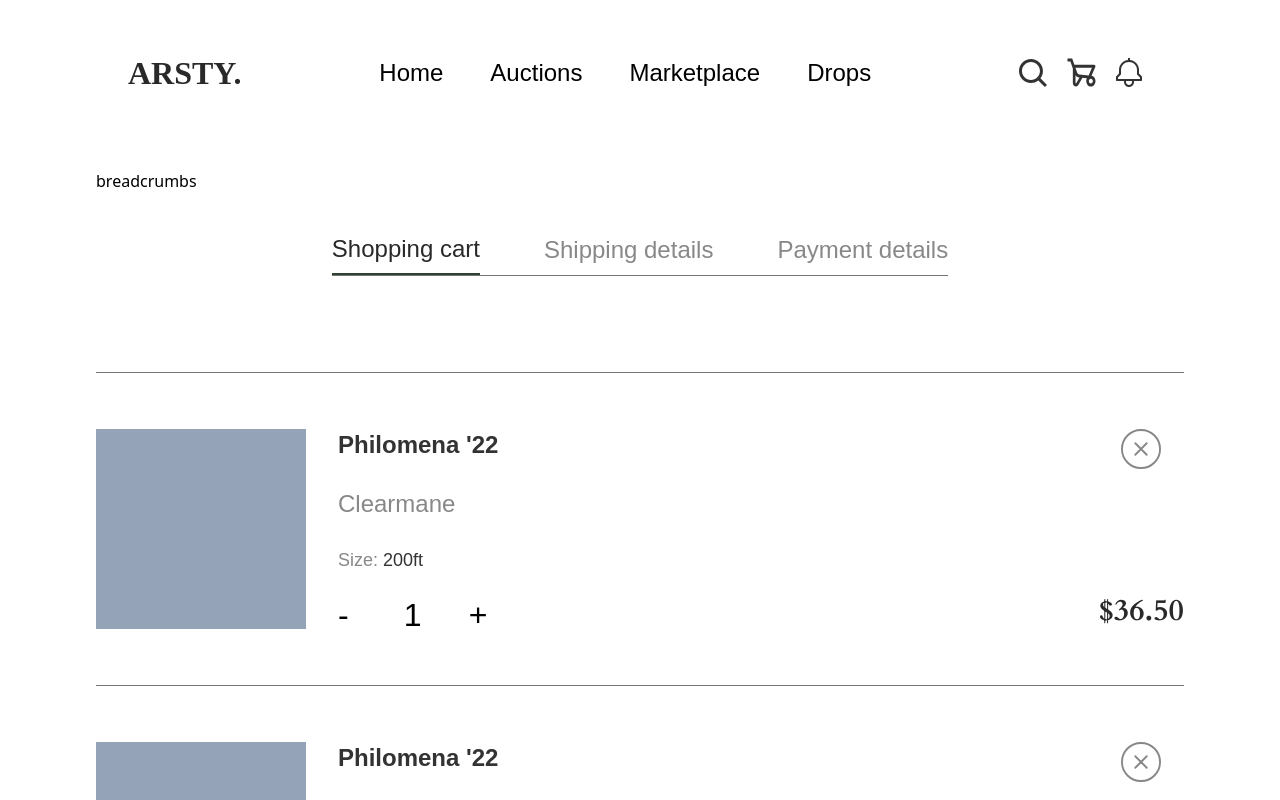
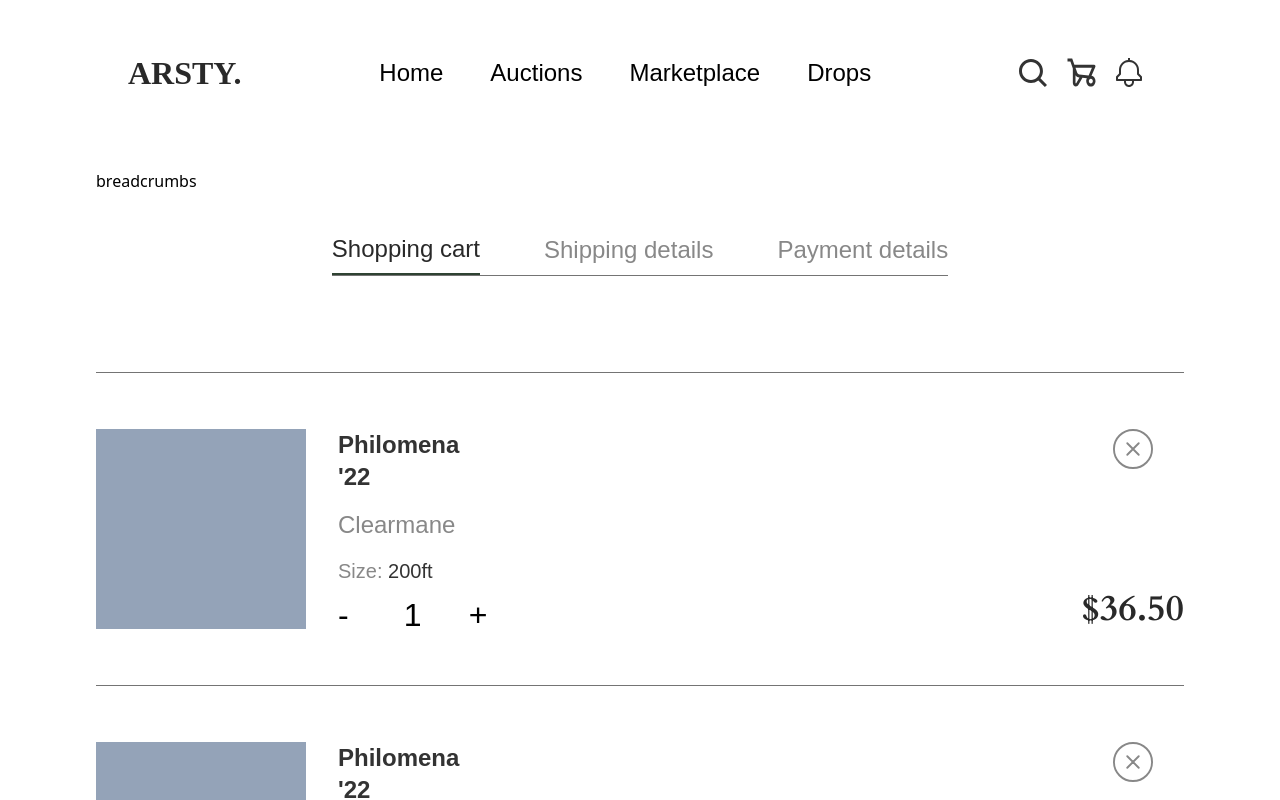
Before and after one commit to eniiku/Artsy, a React (Vite) app: page /marketplace/cart in a window 1280 px wide. Shown: the top 800 px of the page. Built offline with nearby package versions, Linux system fonts and the light colour scheme; a web font is replaced by a local one.

Commit message:
style(Marketplace): change font sizes in product card

```diff
--- a/src/views/Marketplace/Shop/components/ProductCard.tsx
+++ b/src/views/Marketplace/Shop/components/ProductCard.tsx
@@ -13,12 +13,12 @@ const ProductCard = () => {
         </h4>
 
         <h1 className='font-bold text-[22px] lg:text-2xl text-dark_gray_clr-200'>
-          Philomena '22
+          Philomena <span className='hidden lg:block'>'22</span>
         </h1>
 
         <h4 className='hidden lg:block text-2xl text-[#888888]'>Clearmane</h4>
 
-        <h5 className='text-[#888888]'>
+        <h5 className='hidden lg:block text-[#888888] text-xl'>
           Size: <span className='text-dark_gray_clr-200'>200ft</span>
         </h5>
 
@@ -43,7 +43,7 @@ const ProductCard = () => {
           className='w-10 h-10'
         />
 
-        <h2 className='font-cardo font-bold text-2xl text-dark_gray_clr-300 lg:text-3xl'>
+        <h2 className='font-cardo font-bold text-2xl text-dark_gray_clr-300 lg:text-4xl'>
           $36.50
         </h2>
       </div>
```
